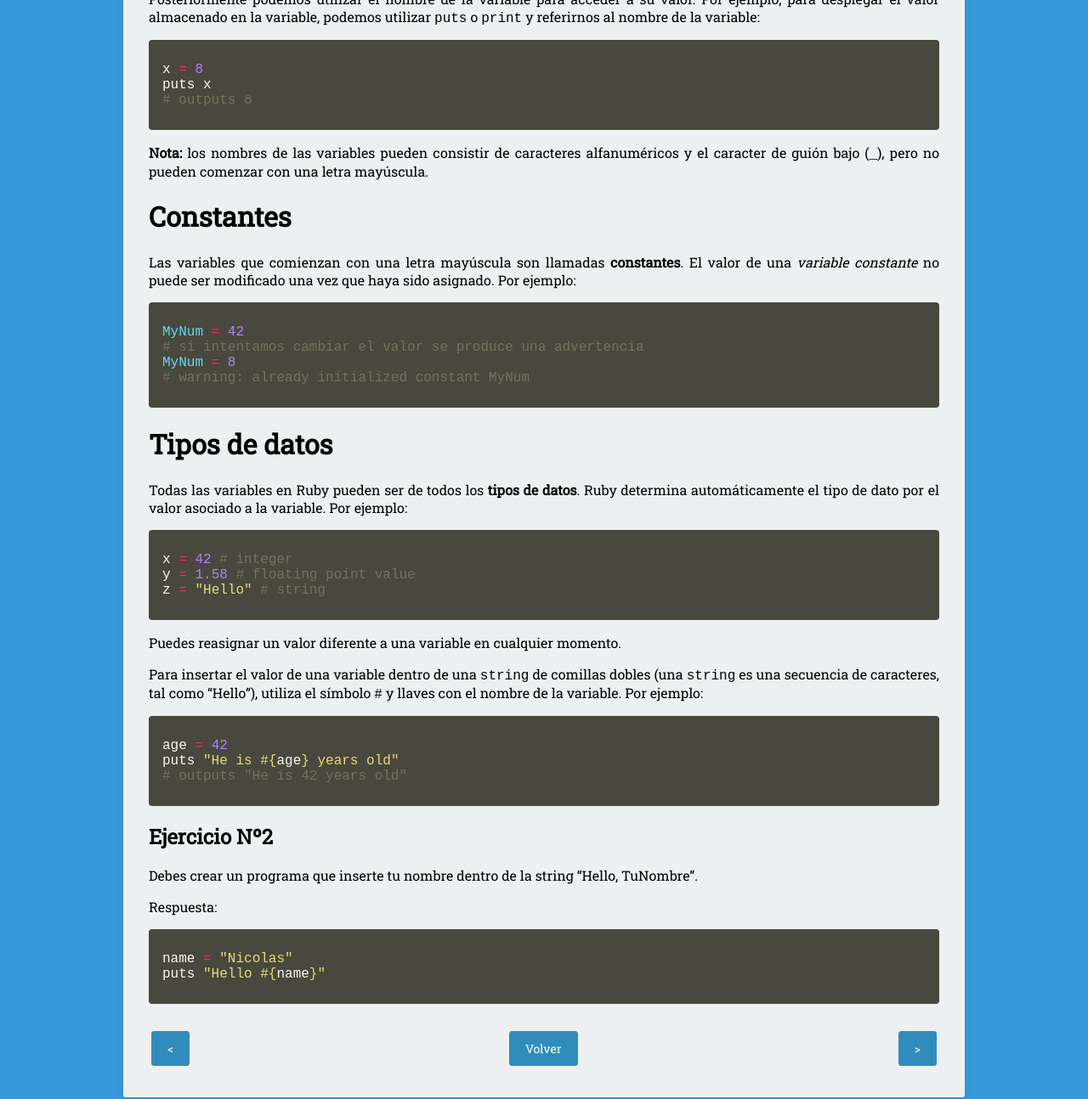
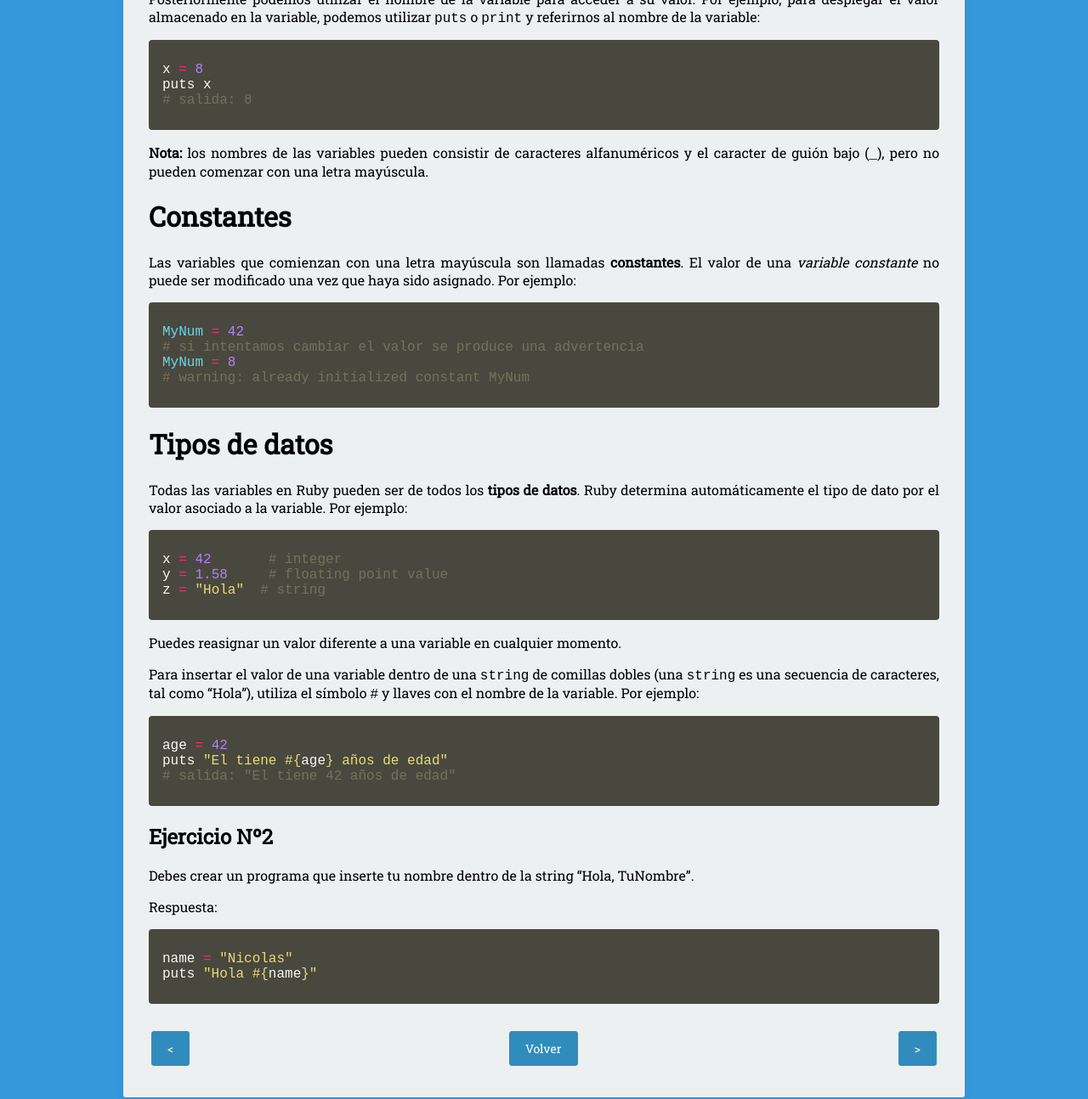
Before and after one commit to nisoto/Blog-anterior-2.0, a Jekyll site: the page built from _posts/2018-03-04-variables-ruby.md, in a window 1280 px wide. Shown: the part 529-1823 px from the top of the page at 85% size. Built offline with Jekyll 4.4.1, drawn with Linux system fonts in a browser that asks for light colours; nearby versions of some CDN libraries.

Commit message:
Update 2018-03-04-variables-ruby.md

```diff
--- a/_posts/2018-03-04-variables-ruby.md
+++ b/_posts/2018-03-04-variables-ruby.md
@@ -23,7 +23,7 @@ Posteriormente podemos utilizar el nombre de la variable para acceder a su valor
 {% highlight ruby %}
 x = 8
 puts x
-# outputs 8
+# salida: 8
 {% endhighlight %}
 
 **Nota:** los nombres de las variables pueden consistir de caracteres alfanuméricos y el caracter de guión bajo (`_`), pero no pueden comenzar con una letra mayúscula.
@@ -44,30 +44,30 @@ MyNum = 8
 Todas las variables en Ruby pueden ser de todos los **tipos de datos**. Ruby determina automáticamente el tipo de dato por el valor asociado a la variable. Por ejemplo:
 
 {% highlight ruby %}
-x = 42 # integer
-y = 1.58 # floating point value
-z = "Hello" # string
+x = 42       # integer
+y = 1.58     # floating point value
+z = "Hola"  # string
 {% endhighlight %}
 
 Puedes reasignar un valor diferente a una variable en cualquier momento.
 
-Para insertar el valor de una variable dentro de una `string` de comillas dobles (una `string` es una secuencia de caracteres, tal como "Hello"), utiliza el símbolo `#` y llaves con el nombre de la variable. Por ejemplo:
+Para insertar el valor de una variable dentro de una `string` de comillas dobles (una `string` es una secuencia de caracteres, tal como "Hola"), utiliza el símbolo `#` y llaves con el nombre de la variable. Por ejemplo:
 
 {% highlight ruby %}
 age = 42
-puts "He is #{age} years old"
-# outputs "He is 42 years old"
+puts "El tiene #{age} años de edad"
+# salida: "El tiene 42 años de edad"
 {% endhighlight %}
 
 ## Ejercicio Nº2
 
-Debes crear un programa que inserte tu nombre dentro de la string "Hello, TuNombre".
+Debes crear un programa que inserte tu nombre dentro de la string "Hola, TuNombre".
 
 Respuesta:
 
 {% highlight ruby %}
 name = "Nicolas"
-puts "Hello #{name}"
+puts "Hola #{name}"
 {% endhighlight %}
 
 |     |     |     |
```
